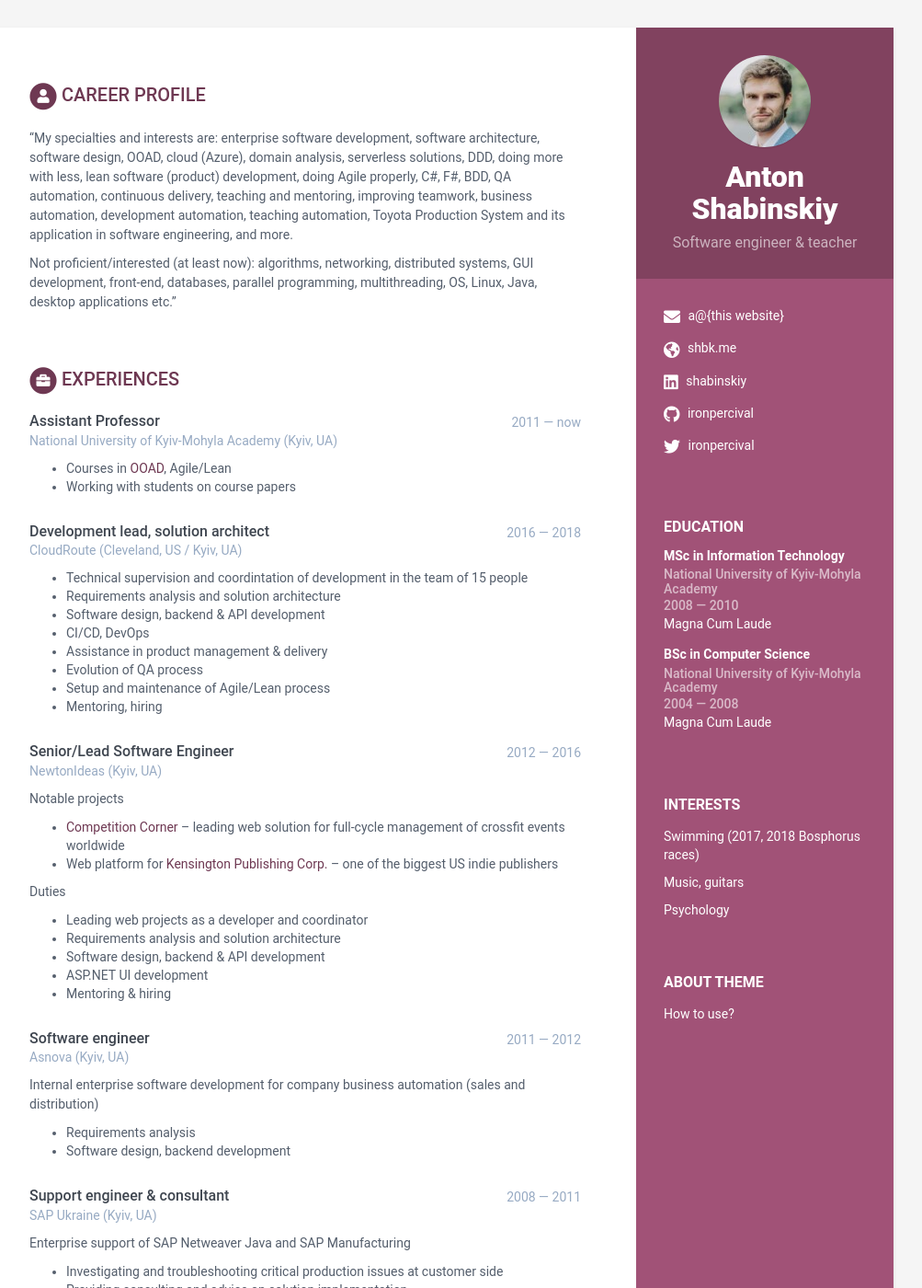
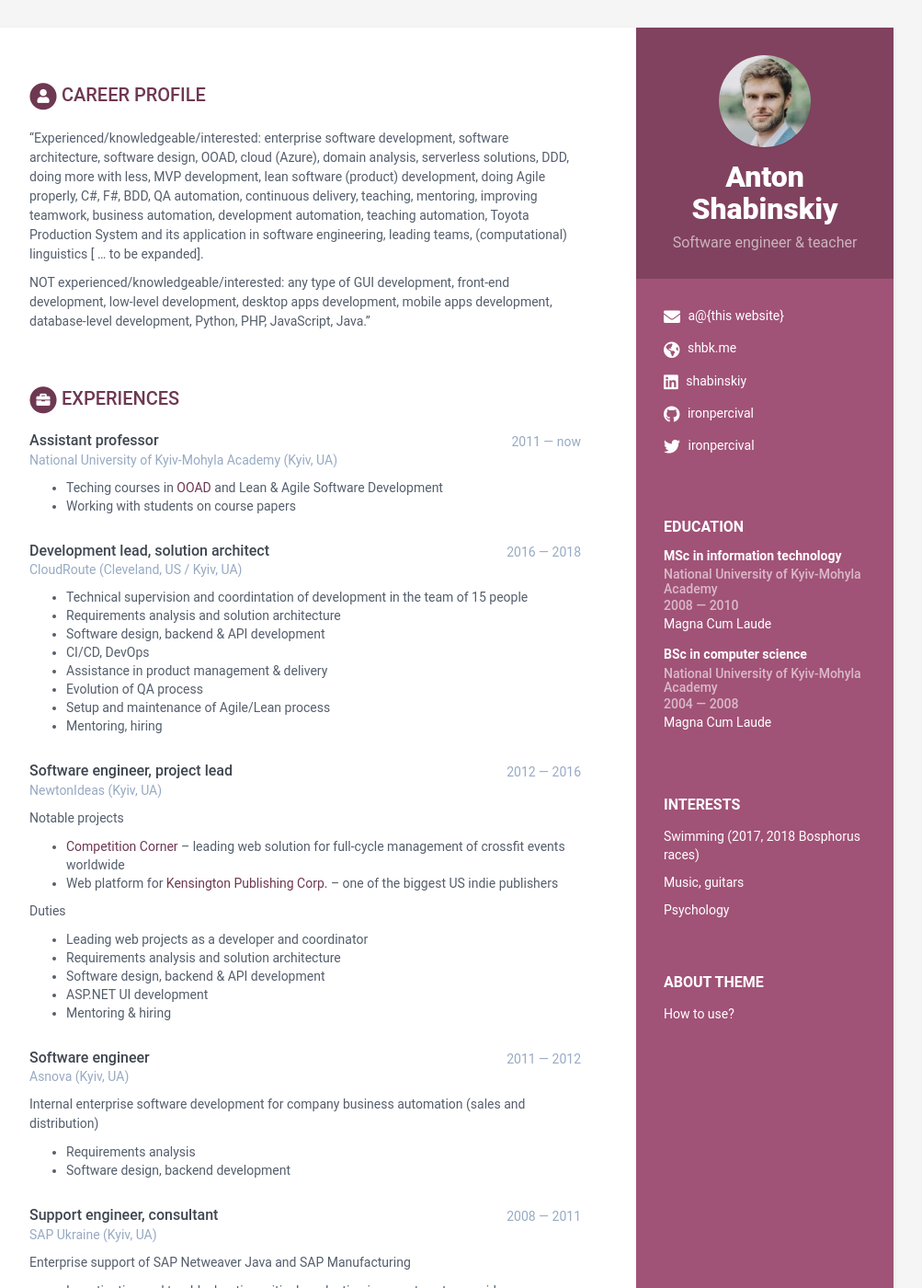
Before and after one commit to ironpercival/ironpercival.github.io, a Jekyll site: the page built from index.html, in a window 1280 px wide and 1400 px high. Shown: the whole window at 92% size, without its empty margins (168-1171 px from the left). Built offline with Jekyll 4.4.1, drawn with Linux system fonts in a browser that asks for light colours.

Commit message:
Update data.yml

```diff
--- a/_data/data.yml
+++ b/_data/data.yml
@@ -35,30 +35,30 @@ sidebar:
 career-profile:
     title: Career Profile
     summary: |
-      "My specialties and interests are: enterprise software development, software architecture, software design, OOAD, cloud (Azure), domain analysis, serverless solutions, DDD, doing more with less, lean software (product) development, doing Agile properly, C#, F#, BDD, QA automation, continuous delivery, teaching and mentoring, improving teamwork, business automation, development automation, teaching automation, Toyota Production System and its application in software engineering, and more.
+      "Experienced/knowledgeable/interested: enterprise software development, software architecture, software design, OOAD, cloud (Azure), domain analysis, serverless solutions, DDD, doing more with less, MVP development, lean software (product) development, doing Agile properly, C#, F#, BDD, QA automation, continuous delivery, teaching, mentoring, improving teamwork, business automation, development automation, teaching automation, Toyota Production System and its application in software engineering, leading teams, (computational) linguistics [ ... to be expanded].
 
-      Not proficient/interested (at least now): algorithms, networking, distributed systems, GUI development, front-end, databases, parallel programming, multithreading, OS, Linux, Java, desktop applications etc."
+      NOT experienced/knowledgeable/interested: any type of GUI development, front-end development, low-level development, desktop apps development, mobile apps development, database-level development, Python, PHP, JavaScript, Java."
 
 
 education:
-    - degree: MSc in Information Technology
+    - degree: MSc in information technology
       university: National University of Kyiv-Mohyla Academy
       time: 2008 — 2010
       details: |
         Magna Cum Laude
 
-    - degree: BSc in Computer Science
+    - degree: BSc in computer science
       university: National University of Kyiv-Mohyla Academy
       time: 2004 — 2008
       details: |
         Magna Cum Laude
 
 experiences:
-    - role: Assistant Professor
+    - role: Assistant professor
       time: 2011 — now
       company: National University of Kyiv-Mohyla Academy (Kyiv, UA)
       details: |
-        - Courses in [OOAD](https://ood.tips/naukma/), Agile/Lean
+        - Teching courses in [OOAD](https://ood.tips/naukma/) and Lean & Agile Software Development
         - Working with students on course papers
 
     - role: Development lead, solution architect
@@ -74,7 +74,7 @@ experiences:
           - Setup and maintenance of Agile/Lean process
           - Mentoring, hiring
 
-    - role: Senior/Lead Software Engineer
+    - role: Software engineer, project lead
       time: 2012 — 2016
       company: NewtonIdeas (Kyiv, UA)
       details: |
@@ -97,7 +97,7 @@ experiences:
           - Requirements analysis
           - Software design, backend development
 
-    - role: Support engineer & consultant
+    - role: Support engineer, consultant
       time: 2008 — 2011
       company: SAP Ukraine (Kyiv, UA)
       details: |
```
